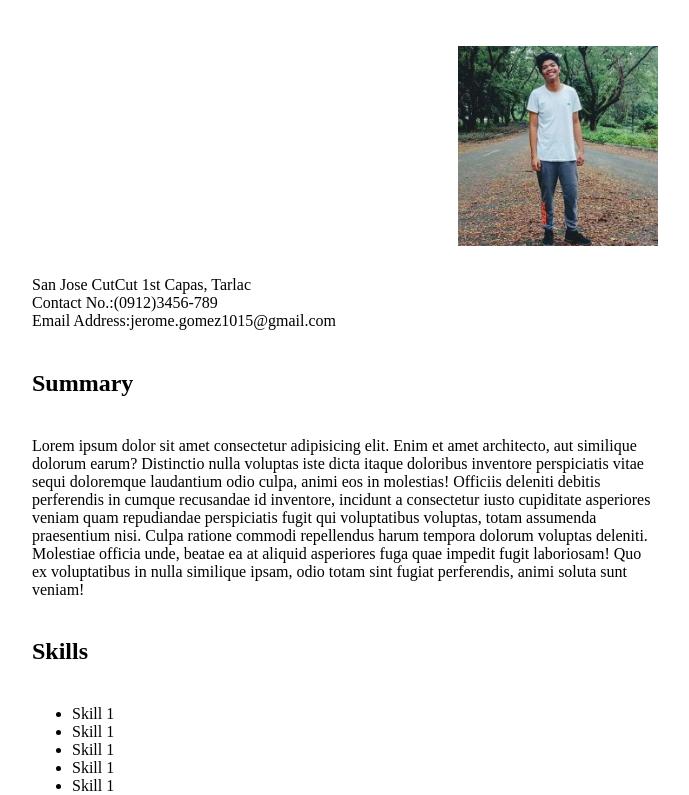
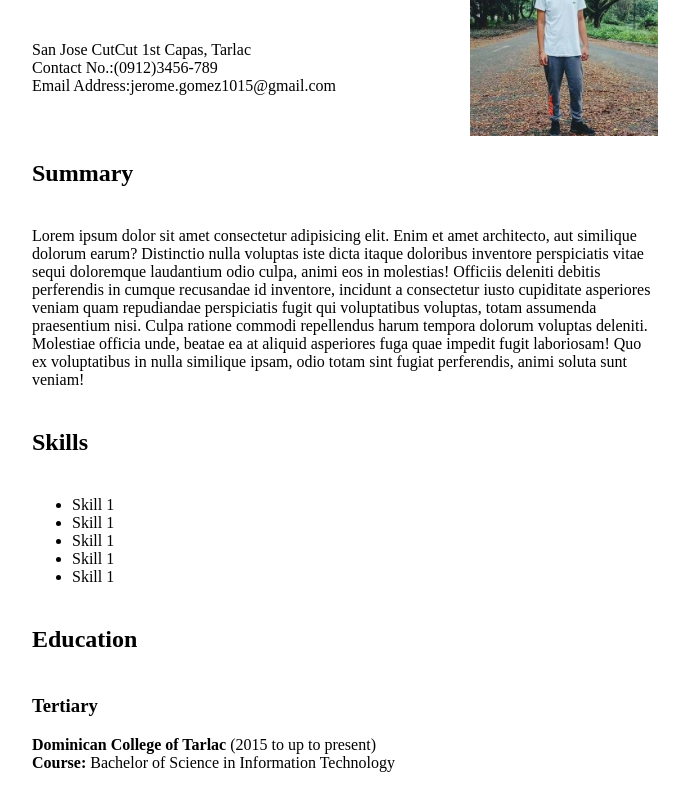
Before and after one commit to Ginie1015/WebProject, a plain HTML site: page Activity/profile.html in a window 1280 px wide. Shown: the part 84-879 px from the top of the page, without its empty margins (295-984 px from the left). Drawn offline with Linux system fonts and the light colour scheme.

Commit message:
Activity Second Commit

```diff
--- a/Activity/profile.html
+++ b/Activity/profile.html
@@ -10,11 +10,15 @@
     <table align="center" style="width: 50%;">
         <tr>
             <td>
-                <h1>Gomez, Jerome Cordero</h1><br>
-                <h1 align="right"><img src="/Activity/img/111178815.jpg" alt="" width="200"></h1>
-
-
-                <p>San Jose CutCut 1st Capas, Tarlac <br>Contact No.:(0912)3456-789 <br>Email Address:jerome.gomez1015@gmail.com</p>
+                <div>
+                    <div>
+                        <img src="/Activity/img/111178815.jpg" alt="" width="30%" align="right">
+                    </div>
+                    <div>
+                        <h1>Gomez, Jerome Cordero</h1><br>
+                        <p>San Jose CutCut 1st Capas, Tarlac <br>Contact No.:(0912)3456-789 <br>Email Address:jerome.gomez1015@gmail.com</p>
+                    </div>
+                </div>
             </td>
         </tr>
         <tr>
```
Also changed, not shown: Activity/index.html (+3 -0 lines).
